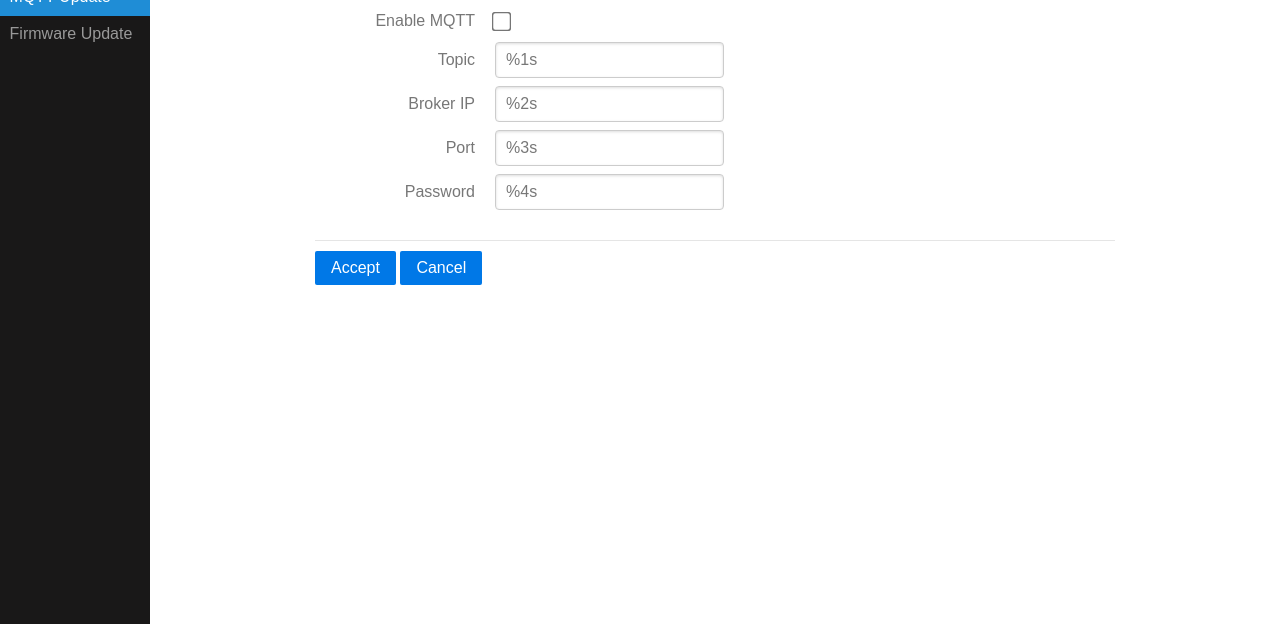
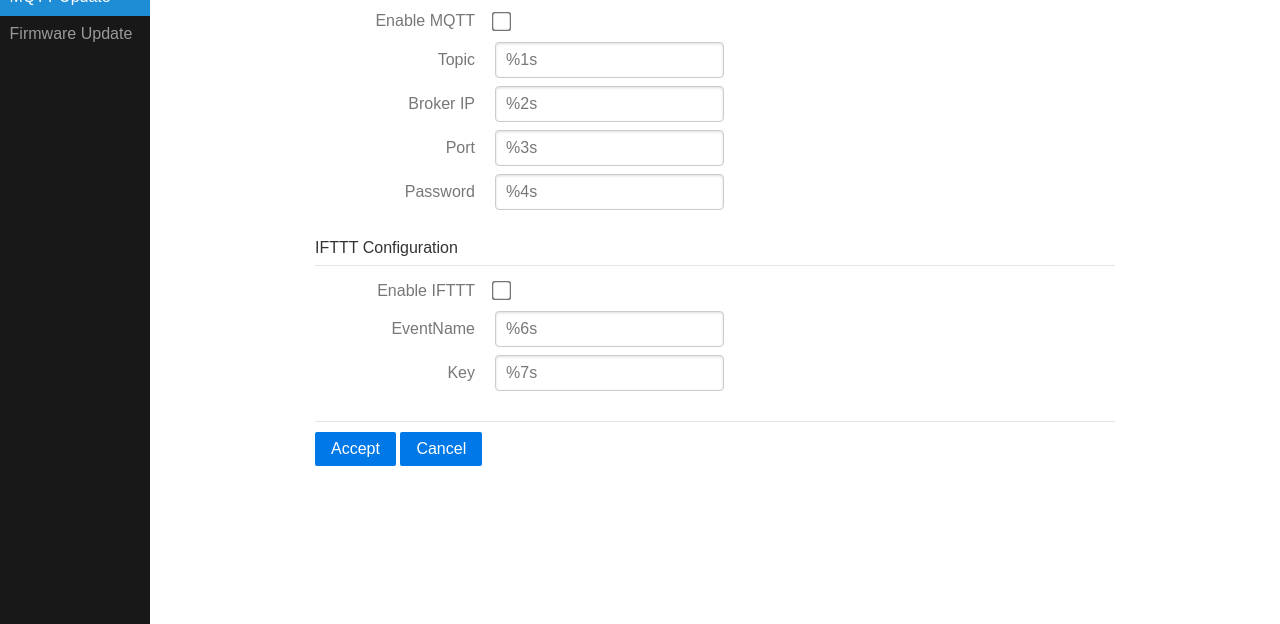
Before and after one commit to rafa400/SonoffTelepi, a plain HTML site: page mqtt.html in a window 1280 px wide. Shown: the part 176-800 px from the top of the page. Drawn offline with Linux system fonts and the light colour scheme.

```diff
--- a/mqtt.html
+++ b/mqtt.html
@@ -41,7 +41,7 @@
           </div>
           <div class="pure-control-group">
             <label for="hostname">Topic</label>
-            <input type="text" name="MQTTServerPath" placeholder="/TelePi/Sonoff" value="%1s" maxlength="39">
+            <input type="text" name="MQTTServerPath" placeholder="TelePi/Sonoff" value="%1s" maxlength="39">
           </div>
           <div class="pure-control-group">
             <label for="hostname">Broker IP</label>
@@ -56,6 +56,22 @@
             <input type="text" name="MQTTpassword" placeholder="password" value="%4s" maxlength="30">
           </div>
         </fieldset>
+        <fieldset>
+           <legend>IFTTT Configuration</legend>
+         <div class="pure-control-group">
+           <label for="hostname">Enable IFTTT</label>
+           <input type="hidden" name="IFTTTenabled" value="off">
+           <input type="checkbox"  style="transform: scale(1.5);" name="IFTTTenabled" %5s>
+         </div>
+         <div class="pure-control-group">
+           <label for="hostname">EventName</label>
+           <input type="text" name="IFTTTevent" placeholder="eventname" value="%6s" maxlength="39">
+         </div>
+         <div class="pure-control-group">
+           <label for="hostname">Key</label>
+           <input type="text" name="IFTTTkey" placeholder="xx" value="%7s" maxlength="39">
+         </div>
+       </fieldset>
         <fieldset>  <legend></legend>
           <button class="pure-button pure-button-primary" name="save" value="Save">Accept</button>
           <button class="pure-button pure-button-primary" onclick="window.location.href='index.html'" >Cancel</button>
```
Also changed, not shown: 3 other files.
